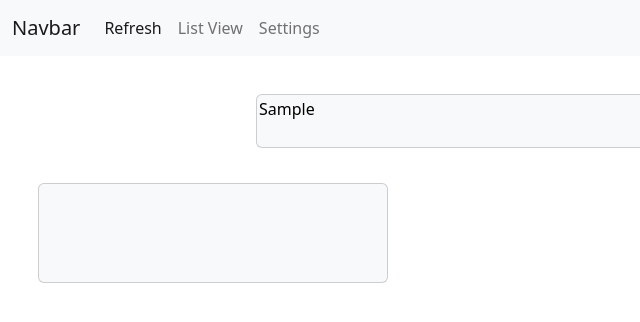
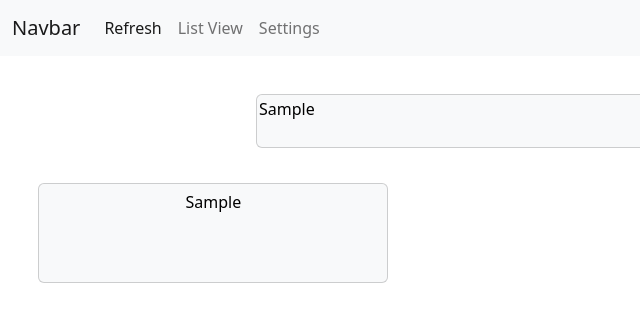
Before and after one commit to ar-zoop/Notes_App, a plain HTML site: page index.html in a window 1280 px wide. Both pictures are taken after typing "Sample" into the empty fields and a click on the button "Submit". Shown: the full height of the page, 0-640 px from the left. Drawn offline with nearby package versions, Linux system fonts and the light colour scheme.

Commit message:
create notes with text

```diff
--- a/script.js
+++ b/script.js
@@ -1,4 +1,4 @@
-var dl = document.getElementById('note1');
+// var dl = document.getElementById('note1');
 function createNote() {
 	//This creates a div
 	const newDiv = document.createElement("div");
@@ -8,8 +8,8 @@ function createNote() {
 	newSec.setAttribute("data-bs-toggle", "modal");
 	newSec.setAttribute("data-bs-target", "#exampleModal");
 	newSec.setAttribute("class", "btn btn-primary card text-bg-light box chooseNote");
-	newSec.setAttribute("id", "note1");
-	newSec.setAttribute("data-bs-whatever", "Note 1");
+	// newSec.setAttribute("id", "note1");
+	// newSec.setAttribute("data-bs-whatever", "Note 1");
 	newSec.setAttribute("style", "margin-right:9%");
 	//append the new note
 	newDiv.appendChild(newSec);
@@ -18,7 +18,8 @@ function createNote() {
 
 	//This updates the content
 		let x = document.getElementById('writeNote').value;
-		dl.innerHTML = x;
+		// dl.innerHTML = x;
+		newSec.innerHTML=x;
 		document.getElementById('modalText').innerHTML = x;
 
 /*
@@ -46,6 +47,5 @@ function createNote() {
 
 function updateNote() {
 	let x = document.getElementById('modalText').value;
-	console.log(x);
-	dl.innerHTML = x;
+	// dl.innerHTML = x;
 }
```
Also changed, not shown: index.html (+0 -28 lines).
